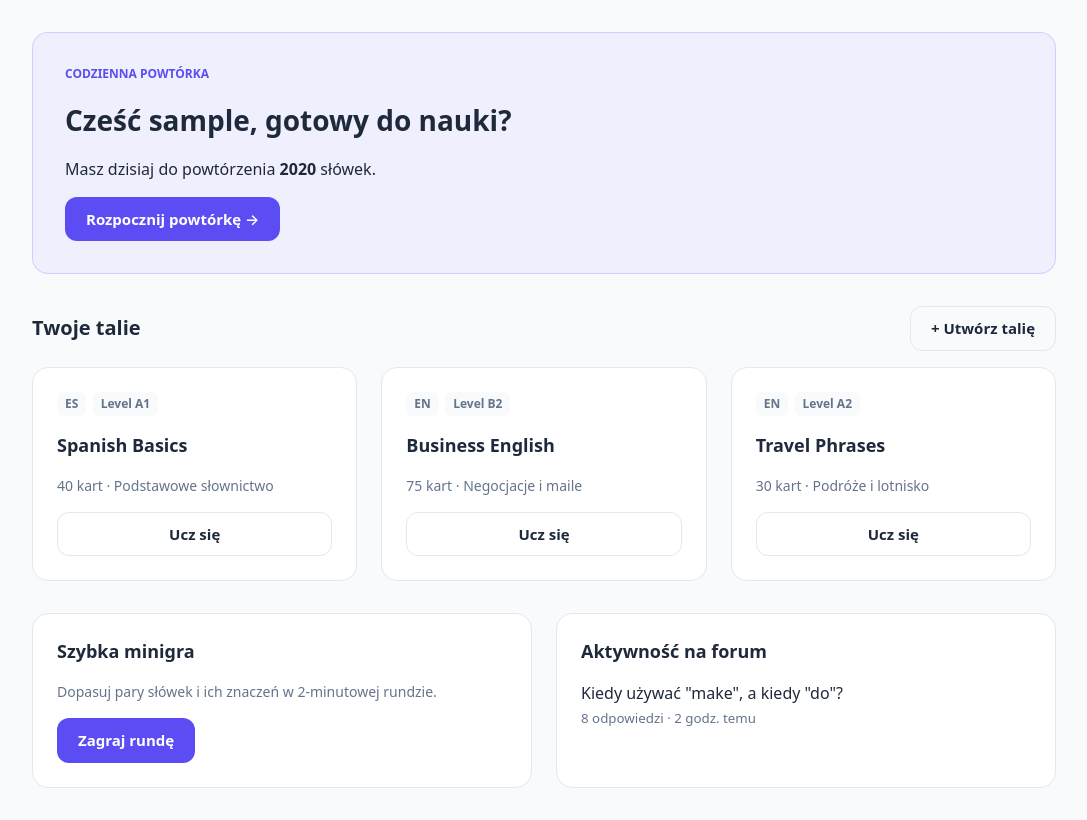
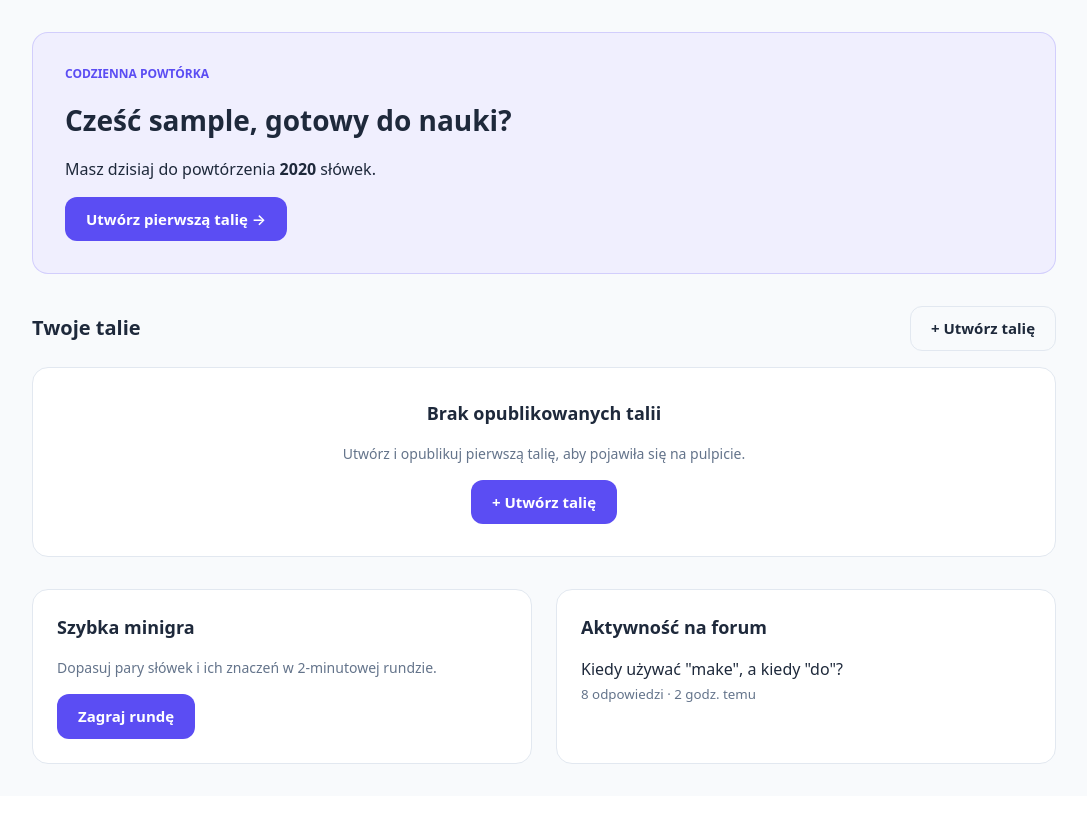
Before and after one commit to mwalczyk04/wdpai-project, a PHP site: template public/views/home.html.php in a window 1280 px wide. Shown: the part 78-898 px from the top of the page, without its empty margins (96-1183 px from the left). After the commit the page ends 842 px from the top, so only its background shows below. Run offline with PHP 8.4, Linux system fonts and the light colour scheme; the template is opened without the code that fills it: most values are stand-ins (such as "Sample title", 1, 10 or a date in 2020); some libraries are stand-ins or nearby versions.

Commit message:
feat: connect home dashboard and deck details view to PostgreSQL

```diff
--- a/public/views/home.html.php
+++ b/public/views/home.html.php
@@ -1,10 +1,21 @@
+<?php
+
+use App\Model\Deck;
+
+$recentDecks = is_array($recentDecks ?? null) ? $recentDecks : [];
+$languageLabels = Deck::ALLOWED_LANGUAGES;
+$firstDeck = $recentDecks[0] ?? null;
+$primaryStudyUrl = $firstDeck instanceof Deck ? '/decks/' . (int) $firstDeck->getId() : '/decks/create';
+$primaryStudyLabel = $firstDeck instanceof Deck ? 'Rozpocznij powtórkę →' : 'Utwórz pierwszą talię →';
+$minigameUrl = $firstDeck instanceof Deck ? '/decks/' . (int) $firstDeck->getId() : '/decks';
+?>
 <main class="container main-content">
     <section class="hero-card" aria-labelledby="welcome-heading">
         <span class="hero-tag">Codzienna powtórka</span>
         <h1 id="welcome-heading" class="hero-title">Cześć <?= htmlspecialchars((string) ($userName ?? 'Gość'), ENT_QUOTES, 'UTF-8') ?>, gotowy do nauki?</h1>
         <p>Masz dzisiaj do powtórzenia <strong><?= (int) ($dueCardsCount ?? 0) ?></strong> słówek.</p>
         <div>
-            <a href="/decks/1" class="btn btn-primary">Rozpocznij powtórkę →</a>
+            <a href="<?= htmlspecialchars($primaryStudyUrl, ENT_QUOTES, 'UTF-8') ?>" class="btn btn-primary"><?= htmlspecialchars($primaryStudyLabel, ENT_QUOTES, 'UTF-8') ?></a>
         </div>
     </section>
 
@@ -14,37 +25,37 @@
             <a href="/decks/create" class="btn btn-outline" style="width: auto;">+ Utwórz talię</a>
         </header>
 
-        <div class="deck-grid">
-            <article class="card">
-                <header class="card-tags">
-                    <span class="badge">ES</span>
-                    <span class="badge">Level A1</span>
-                </header>
-                <h3 class="card-title">Spanish Basics</h3>
-                <p class="card-meta">40 kart · Podstawowe słownictwo</p>
-                <a href="/decks/1" class="btn btn-outline">Ucz się</a>
+        <?php if ($recentDecks === []): ?>
+            <article class="card empty-state">
+                <h3 class="card-title">Brak opublikowanych talii</h3>
+                <p class="card-meta">Utwórz i opublikuj pierwszą talię, aby pojawiła się na pulpicie.</p>
+                <div>
+                    <a href="/decks/create" class="btn btn-primary">+ Utwórz talię</a>
+                </div>
             </article>
-
-            <article class="card">
-                <header class="card-tags">
-                    <span class="badge">EN</span>
-                    <span class="badge">Level B2</span>
-                </header>
-                <h3 class="card-title">Business English</h3>
-                <p class="card-meta">75 kart · Negocjacje i maile</p>
-                <a href="/decks/2" class="btn btn-outline">Ucz się</a>
-            </article>
-
-            <article class="card">
-                <header class="card-tags">
-                    <span class="badge">EN</span>
-                    <span class="badge">Level A2</span>
-                </header>
-                <h3 class="card-title">Travel Phrases</h3>
-                <p class="card-meta">30 kart · Podróże i lotnisko</p>
-                <a href="/decks/3" class="btn btn-outline">Ucz się</a>
-            </article>
-        </div>
+        <?php else: ?>
+            <div class="deck-grid">
+                <?php foreach ($recentDecks as $deck): ?>
+                    <?php
+                    $language = $deck->getLanguage();
+                    $languageLabel = $languageLabels[$language] ?? strtoupper($language);
+                    $description = $deck->getDescription();
+                    ?>
+                    <article class="card">
+                        <header class="card-tags">
+                            <span class="badge"><?= htmlspecialchars(strtoupper($language), ENT_QUOTES, 'UTF-8') ?></span>
+                            <span class="badge">Level <?= htmlspecialchars($deck->getCefrLevel(), ENT_QUOTES, 'UTF-8') ?></span>
+                        </header>
+                        <h3 class="card-title"><?= htmlspecialchars($deck->getTitle(), ENT_QUOTES, 'UTF-8') ?></h3>
+                        <p class="card-meta">
+                            <?= htmlspecialchars($languageLabel, ENT_QUOTES, 'UTF-8') ?> ·
+                            <?= htmlspecialchars($description !== null && $description !== '' ? $description : 'Brak opisu', ENT_QUOTES, 'UTF-8') ?>
+                        </p>
+                        <a href="/decks/<?= (int) $deck->getId() ?>" class="btn btn-outline">Ucz się</a>
+                    </article>
+                <?php endforeach; ?>
+            </div>
+        <?php endif; ?>
     </section>
 
     <div class="bottom-grid">
@@ -52,7 +63,7 @@
             <h2 id="game-heading" class="card-title">Szybka minigra</h2>
             <p class="card-meta">Dopasuj pary słówek i ich znaczeń w 2-minutowej rundzie.</p>
             <div>
-                <a href="/decks/1" class="btn btn-primary">Zagraj rundę</a>
+                <a href="<?= htmlspecialchars($minigameUrl, ENT_QUOTES, 'UTF-8') ?>" class="btn btn-primary">Zagraj rundę</a>
             </div>
         </section>
 
--- a/src/repositories/DeckRepositoryInterface.php
+++ b/src/repositories/DeckRepositoryInterface.php
@@ -14,6 +14,9 @@ interface DeckRepositoryInterface
     /** @return list<Deck> */
     public function findAll(): array;
 
+    /** @return list<Deck> */
+    public function findRecentPublished(int $limit = 3): array;
+
     public function find(int $id): ?Deck;
 
     public function save(Deck $deck): void;
```
Also changed, not shown: public/index.php (+7 -3 lines), public/views/deck.html.php (+22 -6 lines), src/controllers/AppController.php (+12 -0 lines), src/controllers/DeckController.php (+8 -2 lines), src/controllers/DefaultController.php (+13 -4 lines), src/repositories/DeckRepository.php (+25 -5 lines).
